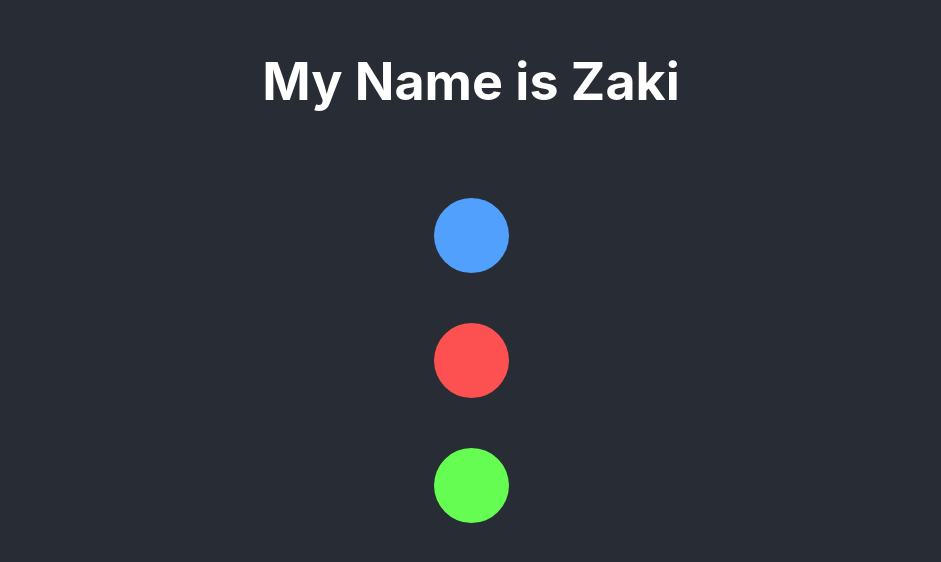
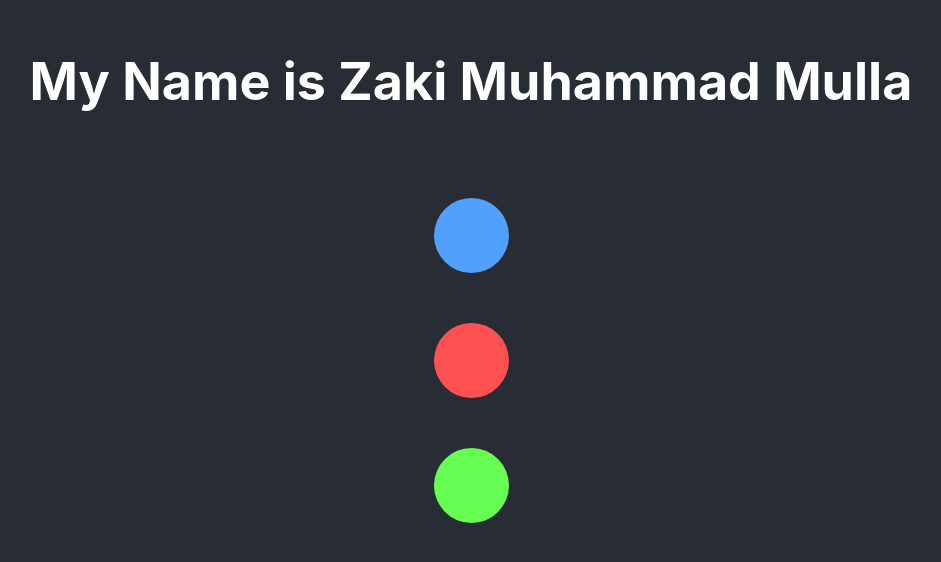
Before and after one commit to zakim2307/react-gsap-tuts, a React (Create React App) app: page / in a window 1280 px wide. Shown: the part 106-668 px from the top of the page, without its empty margins (169-1110 px from the left). Built offline with nearby package versions, Linux system fonts and the light colour scheme.

Commit message:
staging getting cors error

```diff
--- a/src/App.js
+++ b/src/App.js
@@ -73,7 +73,7 @@ function App() {
         "changesd, sdasd asd as ====================================="
       )}
       <header className='App-header'>
-        <h1>My Name is Zaki</h1>
+        <h1>My Name is Zaki Muhammad Mulla</h1>
         <div className='circle-container'>
           <div
             onClick={(el) => handleExpand(el)}
```
